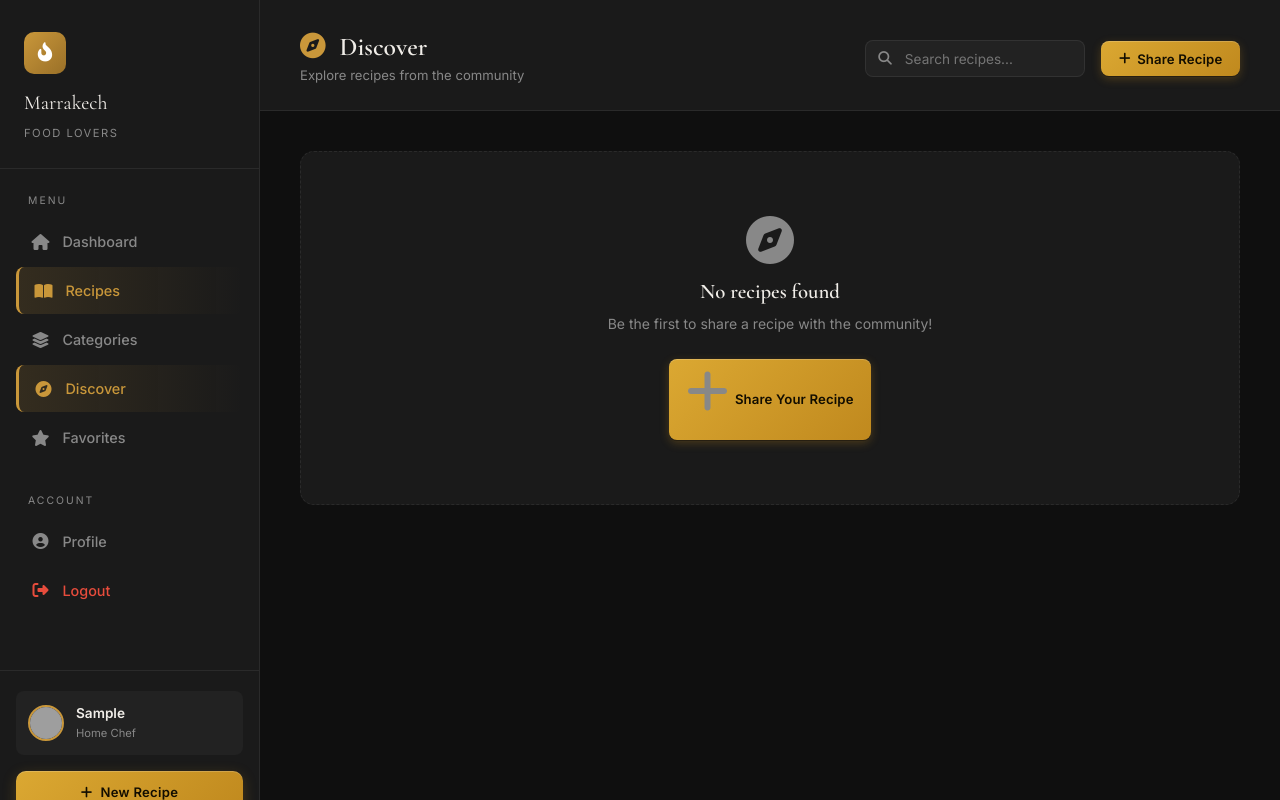
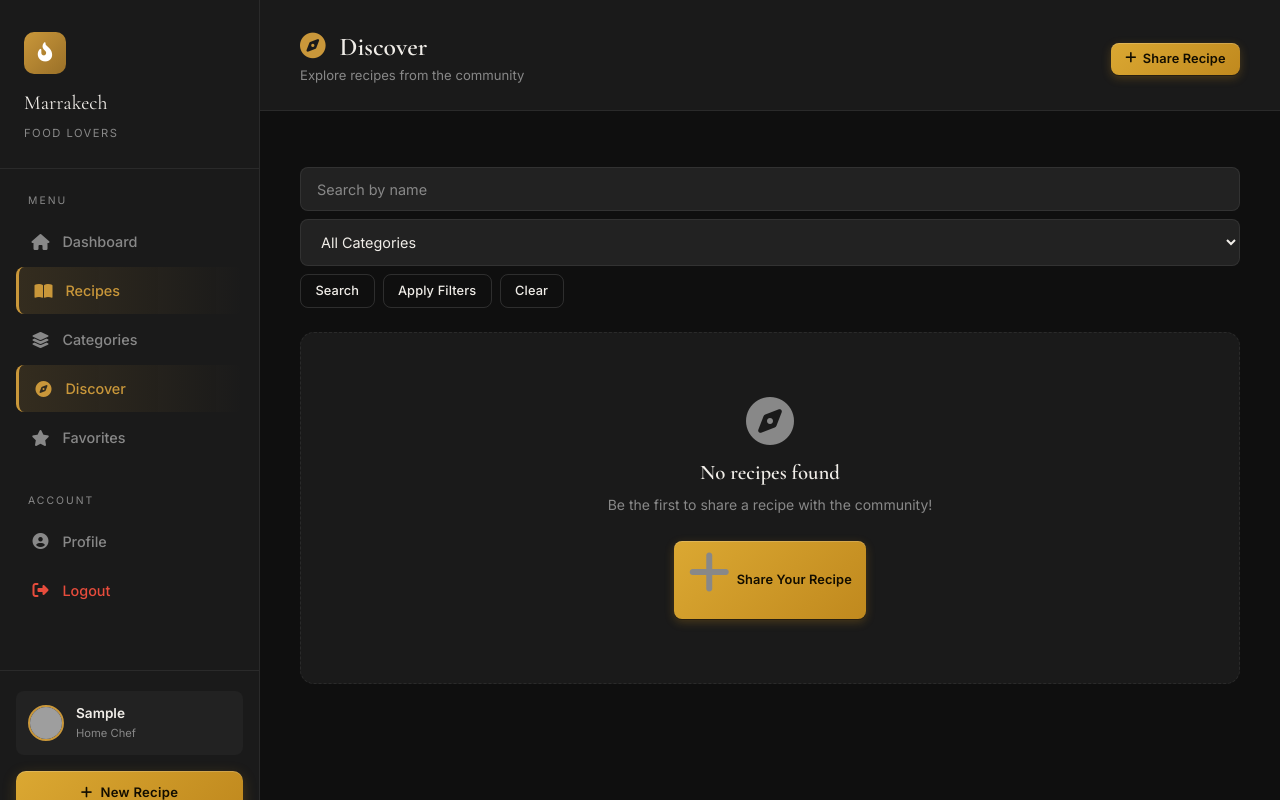
Before and after one commit to IBamou/RecipesManager, a PHP site: page /recipesManager/recipes/discover in a window 1280 px wide. Run offline with PHP 8.4, Linux system fonts and the light colour scheme; the visitor is signed in with stand-in values (Sample User, id 1); data that the repository does not hold is empty; grey boxes are pictures that could not be loaded.

Commit message:
Fix UI issues: nav links, dashboard stats, favorites, buttons

```diff
--- a/app/Controllers/DashboardController.php
+++ b/app/Controllers/DashboardController.php
@@ -21,9 +21,10 @@ class DashboardController extends Controller {
         $recentRecipes = $this->recipeModel->getRecipesByUser($userId);
         $recentRecipes = array_slice($recentRecipes, 0, 5);
 
+        $allRecipes = $this->recipeModel->getRecipesByUser($userId);
         $easyRecipes = 0;
         $totalTime = 0;
-        foreach ($recentRecipes as $recipe) {
+        foreach ($allRecipes as $recipe) {
             if (strtolower($recipe['difficulty']) === 'easy') {
                 $easyRecipes++;
             }
--- a/app/Controllers/FavoriteController.php
+++ b/app/Controllers/FavoriteController.php
@@ -5,12 +5,10 @@ require_once __DIR__ . "/../Models/RecipeModel.php";
 
 class FavoriteController extends Controller {
     private $favoriteModel;
-    private $recipeModel;
 
     public function __construct() {
         parent::__construct();
         $this->favoriteModel = new FavoriteModel();
-        $this->recipeModel = new RecipeModel();
     }
 
     public function index() {
--- a/app/Views/layouts/header.php
+++ b/app/Views/layouts/header.php
@@ -31,7 +31,7 @@
         <a href="<?php echo BASE_URL; ?>/recipes" class="nav-link <?php echo (strpos($_SERVER['REQUEST_URI']??'','recipes') !== false ? 'active' : ''); ?>">
           <i class="fas fa-book-open"></i> Recipes
         </a>
-        <a href="<?php echo BASE_URL; ?>/categories" class="nav-link <?php echo (strpos($_SERVER['REQUEST_URI']??'','categor') !== false ? 'active' : ''); ?>">
+        <a href="<?php echo BASE_URL; ?>/categories" class="nav-link <?php echo (strpos($_SERVER['REQUEST_URI']??'','/categories') !== false ? 'active' : ''); ?>">
           <i class="fas fa-layer-group"></i> Categories
         </a>
         <a href="<?php echo BASE_URL; ?>/recipes/discover" class="nav-link <?php echo (strpos($_SERVER['REQUEST_URI']??'','discover') !== false ? 'active' : ''); ?>">
--- a/app/Views/profile/index.php
+++ b/app/Views/profile/index.php
@@ -69,7 +69,7 @@
         <a href="<?php echo BASE_URL; ?>/categories" class="btn btn-outline btn-sm" style="justify-content:flex-start;">
           <i class="fas fa-layer-group" style="color:var(--gold);"></i> My Categories
         </a>
-        <a href="<?php echo BASE_URL; ?>/recipes/discover" class="btn btn-outline btn-sm" style="justify-content:flex-start;">
+        <a href="<?php echo BASE_URL; ?>/favorites" class="btn btn-outline btn-sm" style="justify-content:flex-start;">
           <i class="fas fa-star" style="color:var(--gold);"></i> Favorites
         </a>
         <a href="<?php echo BASE_URL; ?>/logout" class="btn btn-danger btn-sm" style="justify-content:flex-start;margin-top:.5rem;"
--- a/app/Views/recipes/discover.php
+++ b/app/Views/recipes/discover.php
@@ -6,25 +6,32 @@
     <div class="sub">Explore recipes from the community</div>
   </div>
   <div class="header-right">
-    <div class="search-wrap">
-      <i class="fas fa-search"></i>
-      <input type="search" placeholder="Search recipes..." oninput="filterCards(this.value,'recipe-disc')">
-    </div>
-    <a href="<?php echo BASE_URL; ?>/recipes/create" class="btn btn-gold">
+    <a href="<?php echo BASE_URL; ?>/recipes/create" class="btn btn-gold" style="margin-left:1rem;">
       <i class="fas fa-plus"></i> Share Recipe
     </a>
   </div>
 </div>
 
 <div class="page-body">
+  <!-- Discover controls: page-level filters -->
+  <div class="discover-controls" style="display:flex;gap:.5rem;flex-wrap:wrap;margin:1rem 0 1.5rem;">
+    <input id="ds-name" class="form-control" type="text" placeholder="Search by name" style="min-width:260px;">
+    <select id="ds-cat" class="form-control" style="min-width:200px;">
+      <option value="">All Categories</option>
+      <?php foreach ($categories as $cat): ?>
+        <option value="<?php echo htmlspecialchars($cat['name']); ?>"><?php echo htmlspecialchars($cat['name']); ?></option>
+      <?php endforeach; ?>
+    </select>
+    <button class="btn btn-outline" onclick="ds_search()">Search</button>
+    <button class="btn btn-outline" onclick="ds_applyFilters()">Apply Filters</button>
+    <button class="btn btn-outline" onclick="ds_clearFilters()">Clear</button>
+  </div>
 
-  <!-- Category filter pills -->
   <?php if (!empty($categories)): ?>
   <div style="display:flex;gap:.5rem;flex-wrap:wrap;margin-bottom:2rem;">
-      <button class="badge badge-gold" onclick="filterCategory('')" style="border:none;cursor:pointer;padding:.4rem .9rem;font-size:.75rem;">All</button>
+    <button class="badge badge-gold" onclick="ds_clearFilters()" style="border:none;cursor:pointer;padding:.4rem .9rem;font-size:.75rem;">All</button>
     <?php foreach ($categories as $cat): ?>
-        <button class="badge" onclick="filterCategory('<?php echo htmlspecialchars($cat['name']); ?>')"
-                style="border:none;cursor:pointer;padding:.4rem .9rem;font-size:.75rem;background:var(--surface-2);">
+      <button class="badge" onclick="document.getElementById('ds-cat').value='<?php echo htmlspecialchars($cat['name']); ?>'; ds_applyFilters();" style="border:none;cursor:pointer;padding:.4rem .9rem;font-size:.75rem;background:var(--surface-2);">
         <?php echo htmlspecialchars($cat['name']); ?>
       </button>
     <?php endforeach; ?>
@@ -70,73 +77,72 @@
           </div>
 
           <div class="recipe-card-actions">
-            <a href="<?php echo BASE_URL; ?>/recipes/show?recipe_id=<?php echo $recipe['id']; ?>"
-               class="btn btn-outline btn-sm" style="flex:1;justify-content:center;">
+            <a href="<?php echo BASE_URL; ?>/recipes/show?recipe_id=<?php echo $recipe['id']; ?>" class="btn btn-outline btn-sm" style="flex:1;justify-content:center;">
               <i class="fas fa-eye"></i> View
             </a>
-            <button class="btn <?php echo $isFavorited ? 'btn-gold' : 'btn-ghost'; ?> btn-sm btn-icon favorite-btn"
-                    data-recipe-id="<?php echo $recipe['id']; ?>"
+            <button class="btn <?php echo $isFavorited ? 'btn-gold' : 'btn-ghost'; ?> btn-sm btn-icon"
                     title="<?php echo $isFavorited ? 'Remove from favorites' : 'Add to favorites'; ?>"
-                    onclick="toggleFavorite(this)">
+                    onclick="toggleFavorite(this)"
+                    data-recipe-id="<?php echo $recipe['id']; ?>">
               <i class="fas fa-star" style="<?php echo $isFavorited ? 'color:var(--gold);' : ''; ?>"></i>
             </button>
           </div>
-
         </div>
       <?php endforeach; ?>
     </div>
   <?php endif; ?>
-
 </div>
 
 <script>
-function filterCards(q, attr) {
-  const lower = q.toLowerCase();
-  document.querySelectorAll('[data-' + attr + ']').forEach(card => {
-    card.style.display = card.innerText.toLowerCase().includes(lower) ? '' : 'none';
+function ds_search() {
+  const name = (document.getElementById('ds-name')?.value || '').toLowerCase();
+  document.querySelectorAll('[data-recipe-disc]').forEach(card => {
+    const t = card.querySelector('.recipe-card-title')?.innerText.toLowerCase() ?? '';
+    card.style.display = t.includes(name) ? '' : 'none';
   });
 }
-
-function filterCategory(cat) {
+function ds_applyFilters() {
+  const name = (document.getElementById('ds-name')?.value || '').toLowerCase();
+  const category = document.getElementById('ds-cat')?.value || '';
   document.querySelectorAll('[data-recipe-disc]').forEach(card => {
-    const cardCat = card.getAttribute('data-category') || '';
-    card.style.display = (!cat || cardCat === cat) ? '' : 'none';
+    const t = card.querySelector('.recipe-card-title')?.innerText.toLowerCase() ?? '';
+    const cat = card.getAttribute('data-category') ?? '';
+    const nameOk = t.includes(name);
+    const catOk = category === '' || cat === category;
+    card.style.display = (nameOk && catOk) ? '' : 'none';
   });
 }
-
+function ds_clearFilters() {
+  const nameEl = document.getElementById('ds-name');
+  const catEl = document.getElementById('ds-cat');
+  if (nameEl) nameEl.value = '';
+  if (catEl) catEl.value = '';
+  document.querySelectorAll('[data-recipe-disc]').forEach(card => card.style.display = '');
+}
 function toggleFavorite(btn) {
   const recipeId = btn.getAttribute('data-recipe-id');
-  const icon = btn.querySelector('i');
-
   fetch('<?php echo BASE_URL; ?>/favorites/toggle', {
     method: 'POST',
-    headers: {
-      'Content-Type': 'application/x-www-form-urlencoded',
-    },
+    headers: { 'Content-Type': 'application/x-www-form-urlencoded' },
     body: 'recipe_id=' + recipeId
-  })
-  .then(response => response.json())
-  .then(data => {
+  }).then(r => r.json()).then(data => {
     if (data.success) {
+      const icon = btn.querySelector('i');
       if (data.favorited) {
+        icon.style.color = 'var(--gold)';
         btn.classList.remove('btn-ghost');
         btn.classList.add('btn-gold');
-        icon.style.color = 'var(--gold)';
         btn.setAttribute('title', 'Remove from favorites');
       } else {
+        icon.style.color = '';
         btn.classList.remove('btn-gold');
         btn.classList.add('btn-ghost');
-        icon.style.color = '';
         btn.setAttribute('title', 'Add to favorites');
       }
     } else {
       alert(data.message || 'Please login to add favorites');
       window.location.href = '<?php echo BASE_URL; ?>/auth/login';
     }
-  })
-  .catch(error => {
-    console.error('Error:', error);
-    alert('Failed to update favorite');
   });
 }
 </script>
--- a/public/css/style.css
+++ b/public/css/style.css
@@ -103,7 +103,7 @@ h1,h2,h3,h4 { font-family: var(--font-serif); font-weight: 600; line-height: 1.2
   transition: var(--transition);
 }
 .nav-link i { width: 20px; text-align: center; font-size: 1rem; }
-.nav-link:hover { background: var(--surface-3); color: var(--text); }
+.nav-link:hover { background: rgba(255,255,255,0.04); color: var(--text); }
 .nav-link.active { background: linear-gradient(90deg, rgba(201,151,58,0.15), transparent); color: var(--gold); border-left: 3px solid var(--gold); }
 
 .sidebar-footer {
@@ -168,12 +168,12 @@ h1,h2,h3,h4 { font-family: var(--font-serif); font-weight: 600; line-height: 1.2
   align-items: center;
   justify-content: center;
   gap: 0.4rem;
-  padding: 0.52rem 1.1rem;
+  padding: 0.45rem 0.9rem;
   border-radius: 8px;
   border: none;
   cursor: pointer;
   font-family: var(--font-body);
-  font-size: 0.825rem;
+  font-size: 0.8rem;
   font-weight: 500;
   letter-spacing: 0.01em;
   line-height: 1.4;
@@ -215,6 +215,7 @@ h1,h2,h3,h4 { font-family: var(--font-serif); font-weight: 600; line-height: 1.2
   background: linear-gradient(135deg, #dba832 0%, #c0891e 100%);
   color: #120d00;
   font-weight: 600;
+  padding: 0.45rem 0.9rem;
   box-shadow:
     0 1px 0 rgba(0,0,0,0.35),
     0 3px 10px rgba(192,137,30,0.3),
@@ -328,7 +329,8 @@ h1,h2,h3,h4 { font-family: var(--font-serif); font-weight: 600; line-height: 1.2
   align-items: center;
   justify-content: center;
   gap: 0.5rem;
-  width: 100%;
+  width: auto;
+  min-width: 180px;
   background: linear-gradient(135deg, #dba832 0%, #c0891e 100%);
   color: #120d00;
   font-weight: 700;
@@ -389,7 +391,7 @@ h1,h2,h3,h4 { font-family: var(--font-serif); font-weight: 600; line-height: 1.2
   transition: var(--transition);
   cursor: pointer;
 }
-.recipe-card:hover { transform: translateY(-4px); border-color: rgba(201,151,58,0.3); box-shadow: 0 12px 40px rgba(0,0,0,0.5); }
+.recipe-card:hover { transform: translateY(-2px); border-color: rgba(201,151,58,0.3); box-shadow: 0 6px 24px rgba(0,0,0,0.4); }
 .recipe-card-img {
   height: 200px; width: 100%;
   object-fit: cover; display: block;
```
Lines whose indentation alone changed are shown as unchanged.
